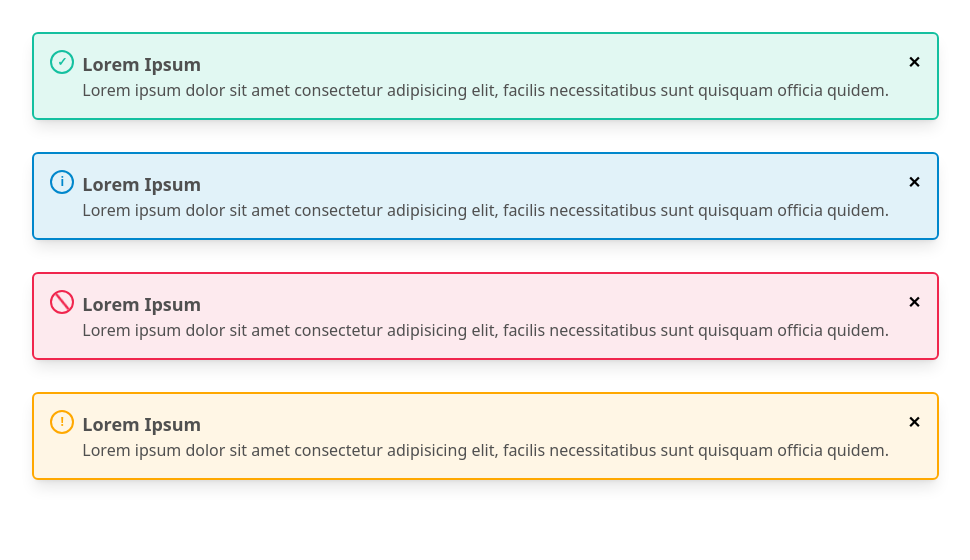
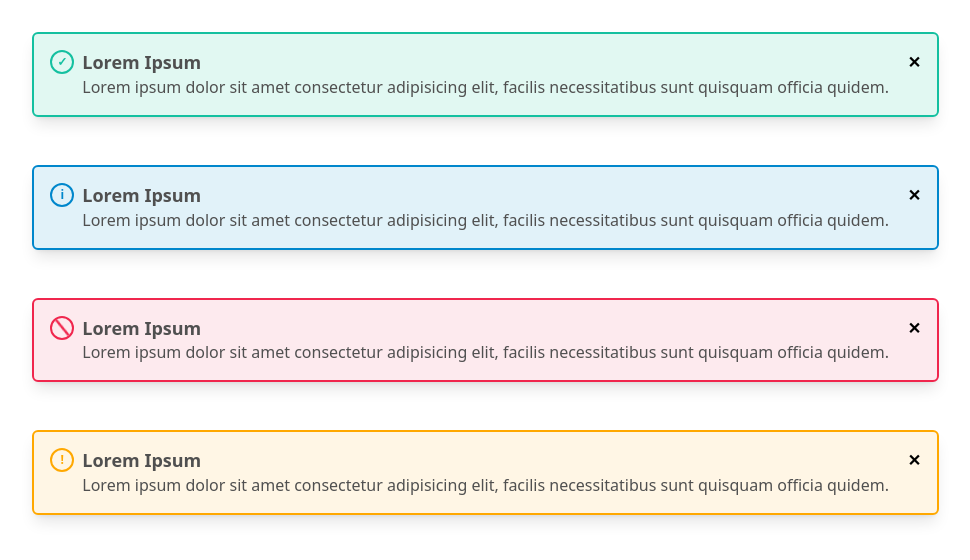
Before and after one commit to dkress59/notification-system, a React app: page / in a window 1280 px wide. Shown: the top 560 px of the page, without its empty margins (309-1279 px from the left). Built offline with nearby package versions, Linux system fonts and the light colour scheme.

Commit message:
implements autoHide

```diff
--- a/src/app.tsx
+++ b/src/app.tsx
@@ -13,10 +13,26 @@ export function App() {
 				<h1>Webpack Development Server is running!</h1>
 			</main>
 			<footer id="toast-wrapper">
-				<Toast />
-				<Toast type={ToastType.INFO} />
-				<Toast type={ToastType.ERROR} />
-				<Toast type={ToastType.WARNING} />
+				<Toast>
+					Lorem ipsum dolor sit amet consectetur adipisicing elit,
+					facilis necessitatibus sunt quisquam officia quidem.
+				</Toast>
+				<Toast autoHide={true}>
+					Lorem ipsum dolor sit amet consectetur adipisicing elit,
+					facilis necessitatibus sunt quisquam officia quidem.
+				</Toast>
+				<Toast type={ToastType.INFO}>
+					Lorem ipsum dolor sit amet consectetur adipisicing elit,
+					facilis necessitatibus sunt quisquam officia quidem.
+				</Toast>
+				<Toast type={ToastType.ERROR}>
+					Lorem ipsum dolor sit amet consectetur adipisicing elit,
+					facilis necessitatibus sunt quisquam officia quidem.
+				</Toast>
+				<Toast type={ToastType.WARNING}>
+					Lorem ipsum dolor sit amet consectetur adipisicing elit,
+					facilis necessitatibus sunt quisquam officia quidem.
+				</Toast>
 			</footer>
 		</>
 	)
--- a/src/css/base.scss
+++ b/src/css/base.scss
@@ -12,6 +12,6 @@
 	}
 
 	#toast-wrapper {
-		@apply fixed z-50 inset-8 pointer-events-none flex flex-col items-end;
+		@apply fixed z-50 inset-0 pointer-events-none flex flex-col items-end overflow-y-auto;
 	}
 }
--- a/src/css/utils.scss
+++ b/src/css/utils.scss
@@ -4,7 +4,7 @@
 
 @layer utilities {
 	.sosafe-toast {
-		@apply w-max mb-8 relative right-0 py-4 px-12 pointer-events-auto transition-opacity duration-500;
+		@apply w-max m-8 mb-4 relative right-0 py-4 px-12 pointer-events-auto transition-opacity duration-500;
 
 		&-type {
 			&-success {
@@ -38,10 +38,10 @@
 		}
 
 		>h4 {
-			@apply font-bold text-lg text-grey;
+			@apply font-bold text-lg text-grey leading-snug;
 		}
 
-		>p {
+		>div {
 			@apply text-grey;
 		}
 
--- a/src/toast.tsx
+++ b/src/toast.tsx
@@ -22,14 +22,24 @@ function getToastIcon(type: ToastType) {
 	return <>&#10003;</>
 }
 
-export function Toast({ type = ToastType.SUCCESS }: ToastProps) {
+export function Toast({
+	children,
+	autoHide = false,
+	type = ToastType.SUCCESS,
+}: ToastProps) {
 	const [opacity, setOpacity] = useState('opacity-0')
 	const [display, setDisplay] = useState('block')
 
 	const className = getToastClassName(type) + ' ' + opacity + ' ' + display
+	const onDismiss = (dismissAfter = 500) =>
+		setTimeout(() => setOpacity('opacity-0'), dismissAfter)
 
 	useEffect(() => {
 		setOpacity('opacity-100')
+		const timeOut = autoHide ? onDismiss(3000) : null
+		return () => {
+			if (timeOut) clearTimeout(timeOut)
+		}
 	}, [])
 
 	useEffect(() => {
@@ -45,13 +55,15 @@ export function Toast({ type = ToastType.SUCCESS }: ToastProps) {
 		<aside {...{ className }}>
 			<h4>Lorem Ipsum</h4>
 			<span className="icon">{getToastIcon(type)}</span>
-			<p>
-				Lorem ipsum dolor sit amet consectetur adipisicing elit, facilis
-				necessitatibus sunt quisquam officia quidem.
-			</p>
-			<span className="dismiss" onClick={() => setOpacity('opacity-0')}>
-				&#x2715;
-			</span>
+			<div>{children}</div>
+			{!autoHide && (
+				<span
+					className="dismiss"
+					onClick={() => setOpacity('opacity-0')}
+				>
+					&#x2715;
+				</span>
+			)}
 		</aside>
 	)
 }
--- a/src/types.ts
+++ b/src/types.ts
@@ -1,3 +1,5 @@
+import { PropsWithChildren } from 'react'
+
 export enum ToastType {
 	SUCCESS = 'success',
 	INFO = 'info',
@@ -5,6 +7,13 @@ export enum ToastType {
 	WARNING = 'warning',
 }
 
-export interface ToastProps {
+export type ToastProps = PropsWithChildren<{
+	autoHide?: boolean
 	type?: ToastType
-}
+	title?: string | JSX.Element
+}>
+
+export type SpawnToastProps = PropsWithChildren<{
+	type?: ToastType
+	title?: string | JSX.Element
+}>
```
